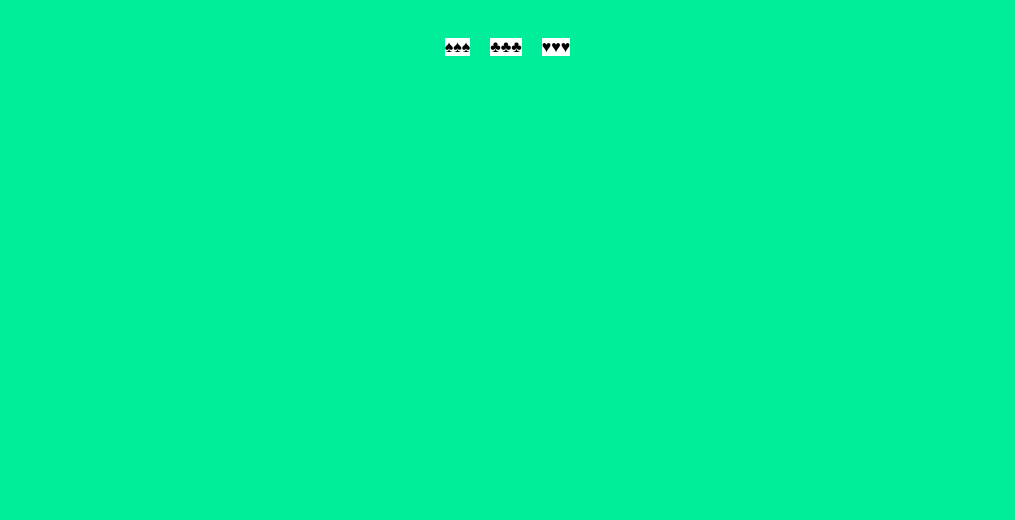
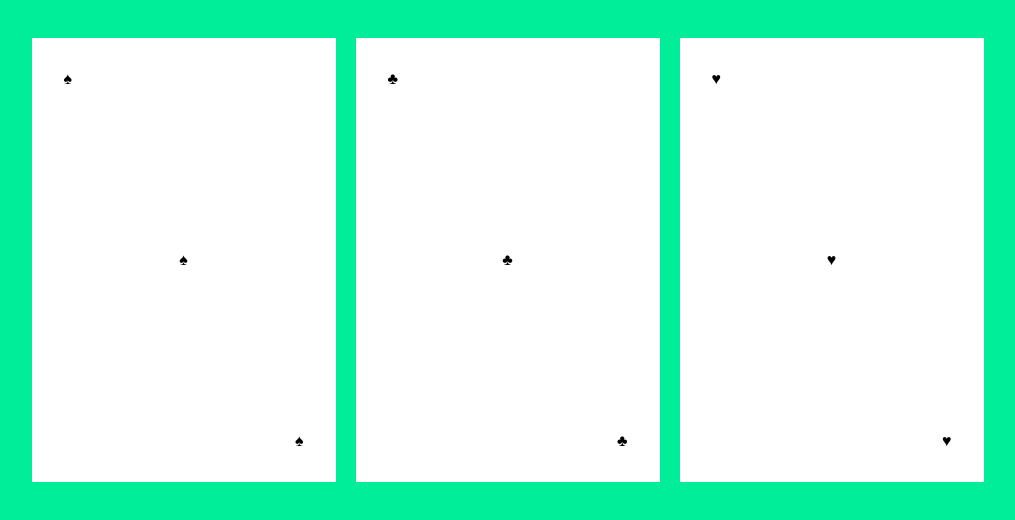
Before and after one commit to DocariDR/playing-cards-freecodecamp, a plain HTML site: page index.html in a window 1280 px wide. Shown: the whole page, without its empty margins (36-1051 px from the left). Drawn offline with Linux system fonts and the light colour scheme.

Commit message:
style: dédinir la largeur et marges intérieures au .card

```diff
--- a/styles.css
+++ b/styles.css
@@ -13,8 +13,12 @@ body {
 
 .card {
     display: flex;
+    flex-direction: column;
     justify-content: space-between;
     background: #fff;
+    width: 240px;
+    height: 380px;
+    padding: 2rem;
 }
 
 .left {
```
